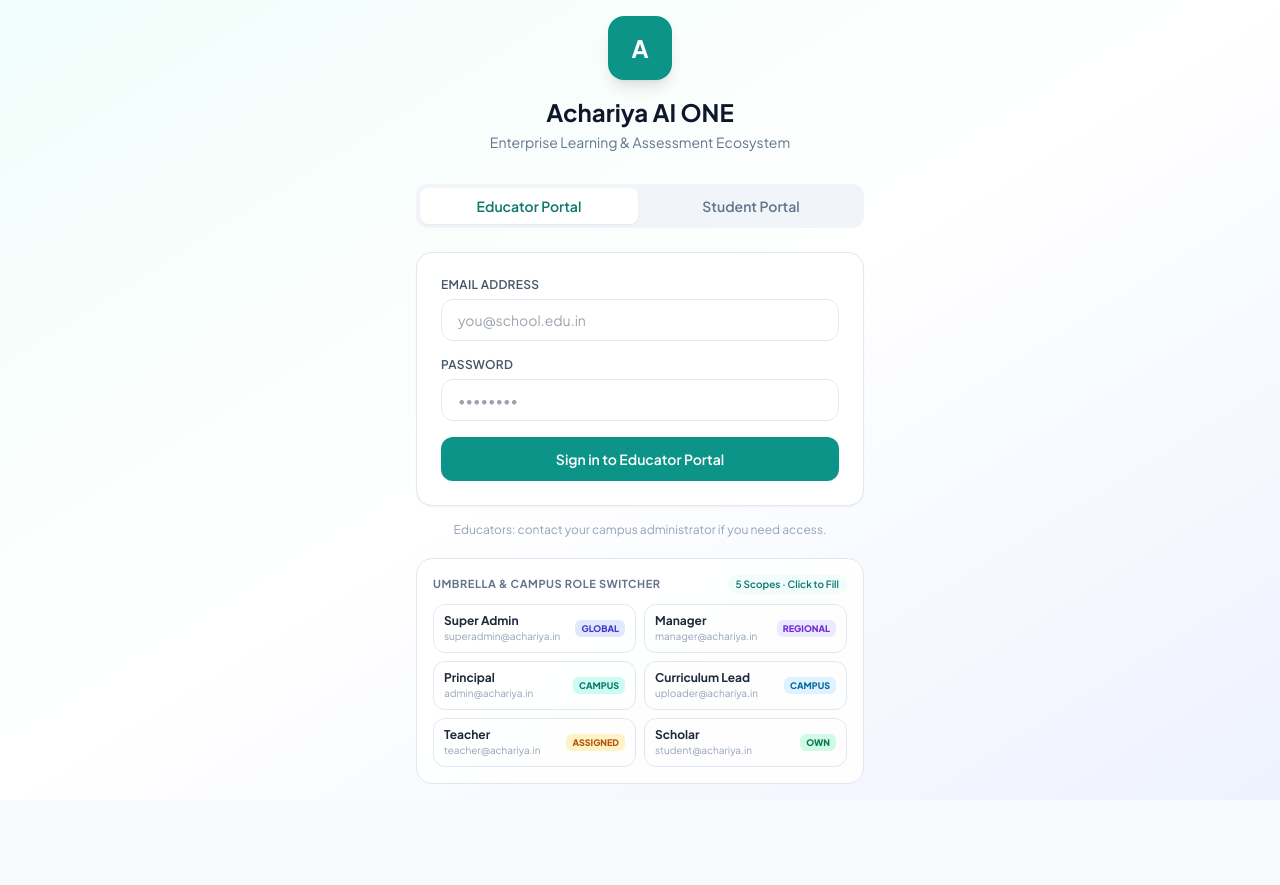
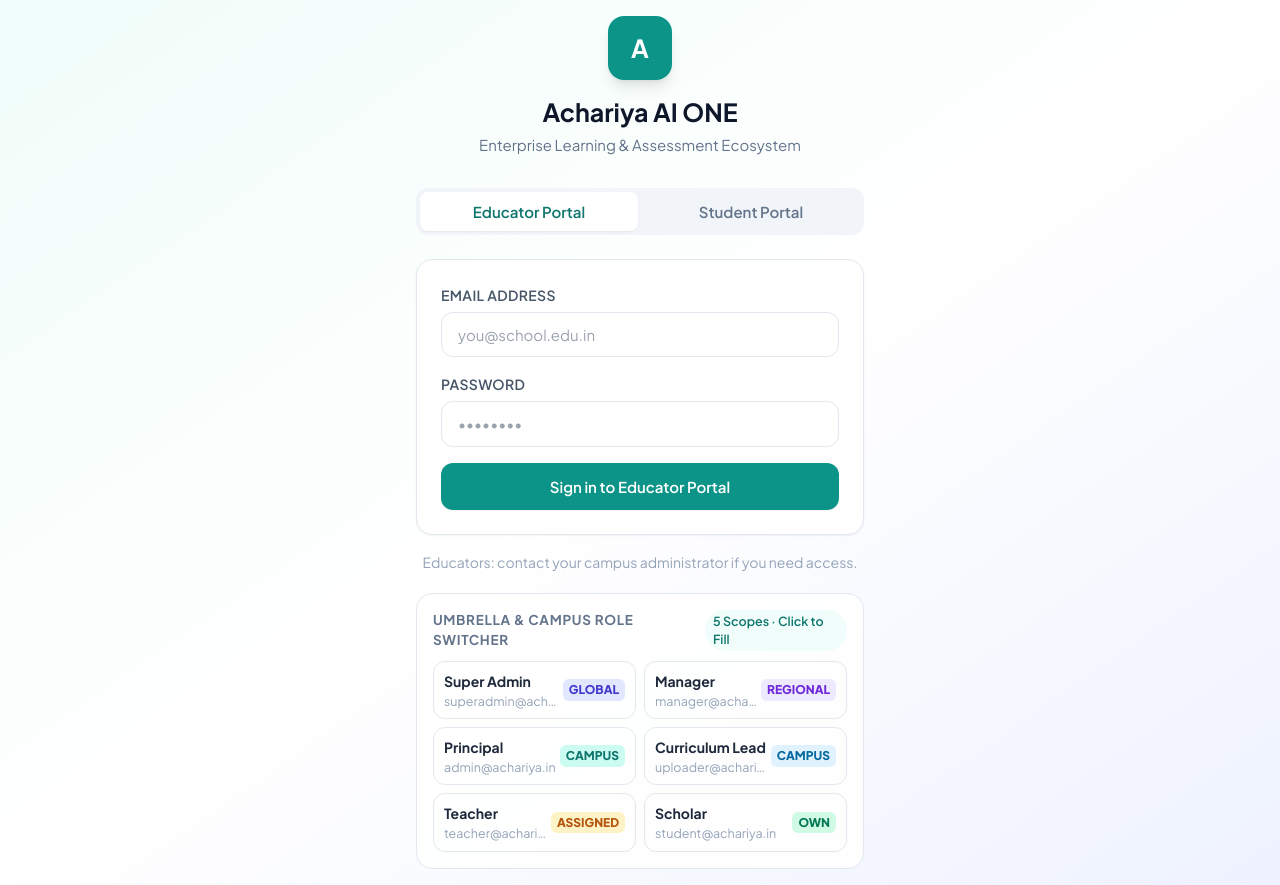
Before and after one commit to 5starambassador/AI-LMS, a React (Vite) app: page / in a window 1280 px wide. Before the commit the page ends 800 px from the top, so only its background shows below. Built offline with nearby package versions, Linux system fonts and the light colour scheme.

Commit message:
style(typography): upgrade global font scale and readability floor across all pages

```diff
--- a/index.html
+++ b/index.html
@@ -37,16 +37,43 @@
             fontFamily: {
               sans: ['"Plus Jakarta Sans"', 'system-ui', 'sans-serif'],
               mono: ['"JetBrains Mono"', 'monospace']
+            },
+            fontSize: {
+              xs: ['0.875rem', { lineHeight: '1.375rem' }],     // 14px (up from 12px)
+              sm: ['0.9375rem', { lineHeight: '1.45rem' }],     // 15px (up from 14px)
+              base: ['1.03125rem', { lineHeight: '1.6rem' }],   // 16.5px (up from 16px)
+              lg: ['1.1875rem', { lineHeight: '1.75rem' }],     // 19px (up from 18px)
+              xl: ['1.3125rem', { lineHeight: '1.85rem' }],     // 21px (up from 20px)
+              '2xl': ['1.5625rem', { lineHeight: '2.05rem' }]   // 25px (up from 24px)
             }
           }
         }
       }
     </script>
     <style>
+      html {
+        font-size: 16px;
+        -webkit-font-smoothing: antialiased;
+      }
       body {
         font-family: 'Plus Jakarta Sans', system-ui, sans-serif;
         background-color: #F8FAFC;
         color: #0F172A;
+        font-size: 0.9375rem;
+        line-height: 1.5;
+      }
+      /* Enterprise Readability Floor for arbitrary micro-pixel utility classes */
+      .text-\[9px\] {
+        font-size: 0.75rem !important;      /* 12px (was 9px) */
+        line-height: 1.1rem !important;
+      }
+      .text-\[10px\] {
+        font-size: 0.78125rem !important;   /* 12.5px (was 10px) */
+        line-height: 1.15rem !important;
+      }
+      .text-\[11px\] {
+        font-size: 0.84375rem !important;   /* 13.5px (was 11px) */
+        line-height: 1.25rem !important;
       }
       .custom-scrollbar::-webkit-scrollbar {
         width: 6px;
--- a/src/client/components/Header.tsx
+++ b/src/client/components/Header.tsx
@@ -147,7 +147,7 @@ function DropdownMenu({
       </button>
 
       {open && (
-        <div className="absolute top-full left-0 mt-1.5 w-56 bg-white rounded-2xl shadow-lg border border-slate-200/80 py-1.5 z-50">
+        <div className="absolute top-full left-0 mt-1.5 w-64 bg-white rounded-2xl shadow-lg border border-slate-200/80 py-1.5 z-50">
           <div className="px-3 py-1.5 mb-1 border-b border-slate-100">
             <p className="text-[10px] font-black text-slate-400 uppercase tracking-widest">{group.label}</p>
           </div>
@@ -215,7 +215,7 @@ export const Header: React.FC<HeaderProps> = ({
   return (
     <header className="bg-white/95 backdrop-blur-md border-b border-slate-200/80 sticky top-0 z-50 shadow-[0_1px_3px_rgba(0,0,0,0.04)]">
       <div className="max-w-screen-2xl mx-auto px-4 sm:px-6">
-        <div className="flex items-center h-14 gap-2.5">
+        <div className="flex items-center h-16 gap-2.5">
 
           {/* Brand */}
           <button
@@ -383,7 +383,7 @@ export const Header: React.FC<HeaderProps> = ({
             </div>
             <div className="hidden md:block text-left min-w-0">
               <div className="flex items-center gap-1.5">
-                <div className="text-xs font-bold leading-tight text-slate-900 truncate max-w-[140px]">
+                <div className="text-xs font-bold leading-tight text-slate-900 truncate max-w-[165px]">
                   {displayName}
                 </div>
                 {currentUser?.scope && (
@@ -393,7 +393,7 @@ export const Header: React.FC<HeaderProps> = ({
                 )}
               </div>
               <div
-                className="flex items-center gap-1.5 text-[10px] text-slate-500 font-medium truncate max-w-[195px]"
+                className="flex items-center gap-1.5 text-[10px] text-slate-500 font-medium truncate max-w-[220px]"
                 title={
                   currentUser?.campus?.name ||
                   (currentUser?.scope === 'GLOBAL'
```
